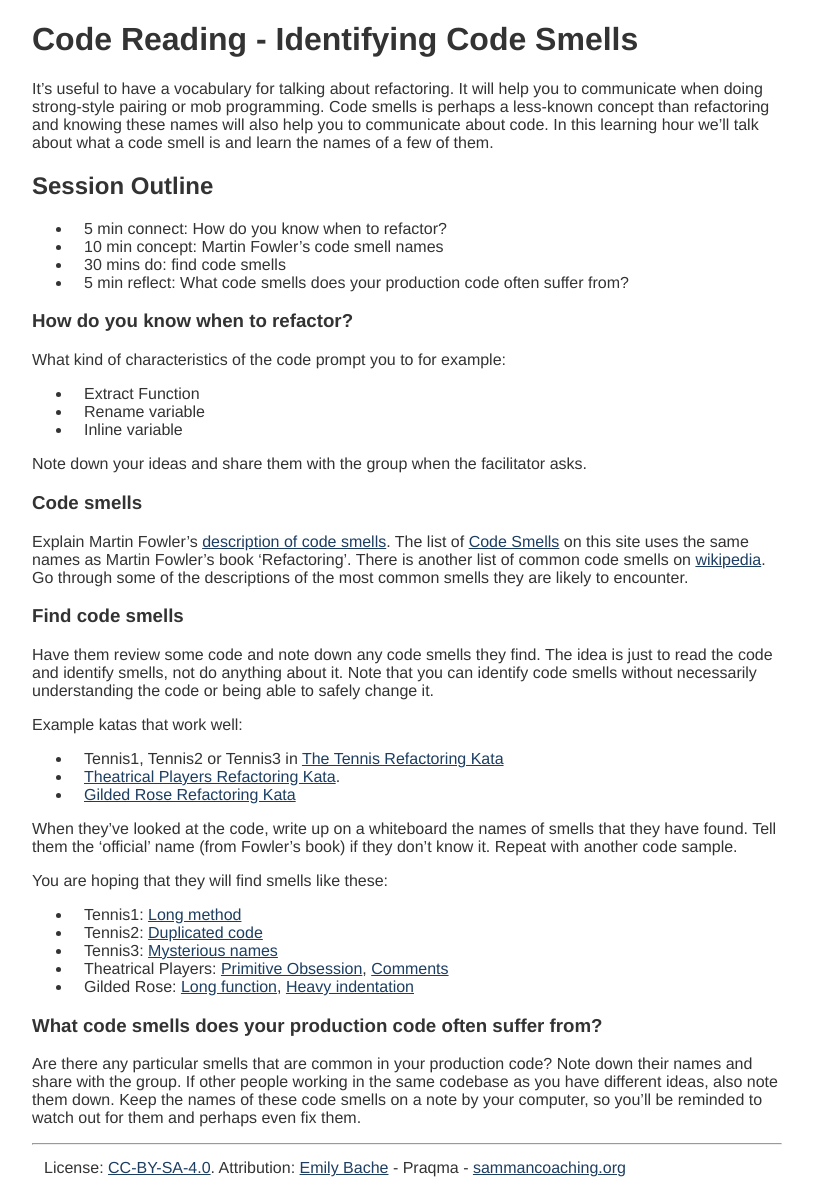
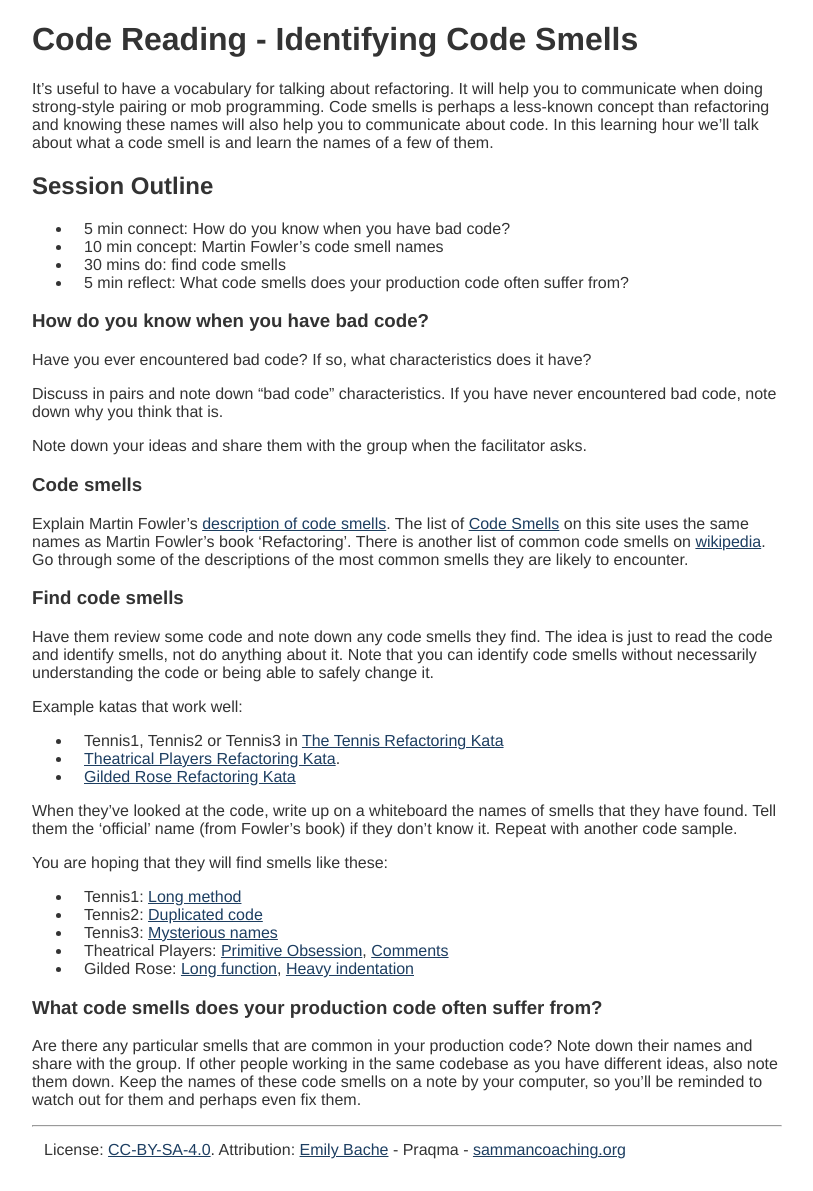
Before and after one commit to sammancoaching/website, a Jekyll site: the page built from _learning_hours/code_reading/code_smells.md, in a window 1280 px wide. Shown: the whole page, without its empty margins (233-1046 px from the left). Built offline with Jekyll 4.4.1, drawn with Linux system fonts in a browser that asks for light colours.

Commit message:
improve connect for code smells session

```diff
--- a/_learning_hours/code_reading/code_smells.md
+++ b/_learning_hours/code_reading/code_smells.md
@@ -13,17 +13,15 @@ It's useful to have a vocabulary for talking about refactoring. It will help you
 
 ## Session Outline
 
-* 5 min connect: How do you know when to refactor?
+* 5 min connect: How do you know when you have bad code?
 * 10 min concept: Martin Fowler's code smell names
 * 30 mins do: find code smells
 * 5 min reflect: What code smells does your production code often suffer from?
 
-### How do you know when to refactor?
-What kind of characteristics of the code prompt you to for example:
+### How do you know when you have bad code?
+Have you ever encountered bad code? If so, what characteristics does it have?
 
-- Extract Function
-- Rename variable
-- Inline variable
+Discuss in pairs and note down "bad code" characteristics. If you have never encountered bad code, note down why you think that is.
 
 Note down your ideas and share them with the group when the facilitator asks.
 
```
